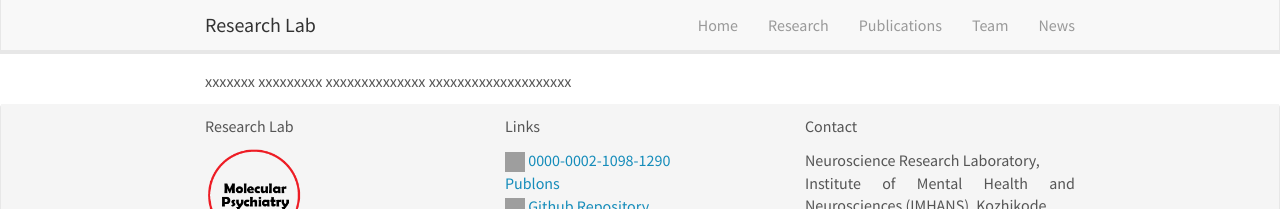
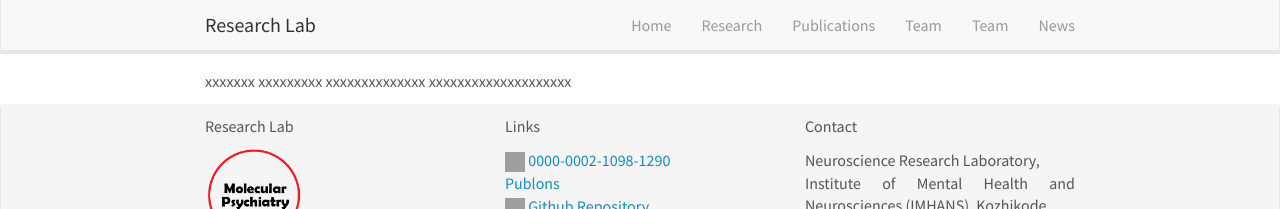
Before and after one commit to molecularpsychiatrylab/molecularpsychiatrylab.github.io, a Jekyll site: the page built from _pages/openings.md, in a window 1280 px wide. Shown: the top 209 px of the page. Built offline with Jekyll 4.4.1, drawn with Linux system fonts in a browser that asks for light colours; nearby versions of some CDN libraries; grey boxes are pictures that could not be loaded.

Commit message:
Update header.html

```diff
--- a/_includes/header.html
+++ b/_includes/header.html
@@ -16,6 +16,7 @@
 		<li><a href="{{ site.url }}{{ site.baseurl }}/research">Research</a></li>
 		<li><a href="{{ site.url }}{{ site.baseurl }}/publications">Publications</a></li>
 		<li><a href="{{ site.url }}{{ site.baseurl }}/team">Team</a></li>
+		<li><a href="{{ site.url }}{{ site.baseurl }}/team">Team</a></li>
 		<li><a href="{{ site.url }}{{ site.baseurl }}/news">News</a></li>
 	  </ul>
 	</div>
```
